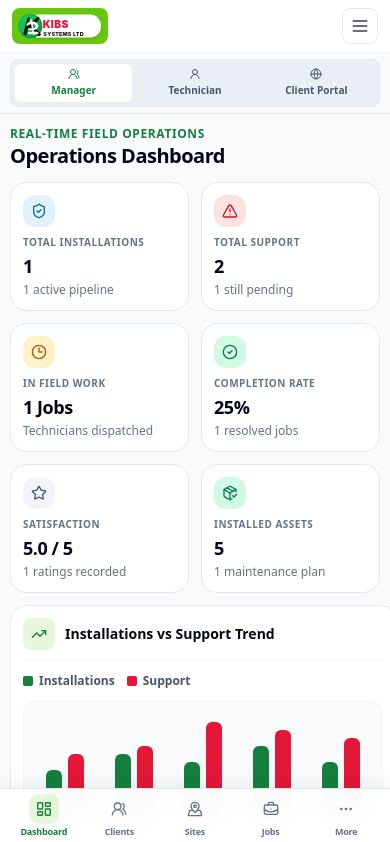
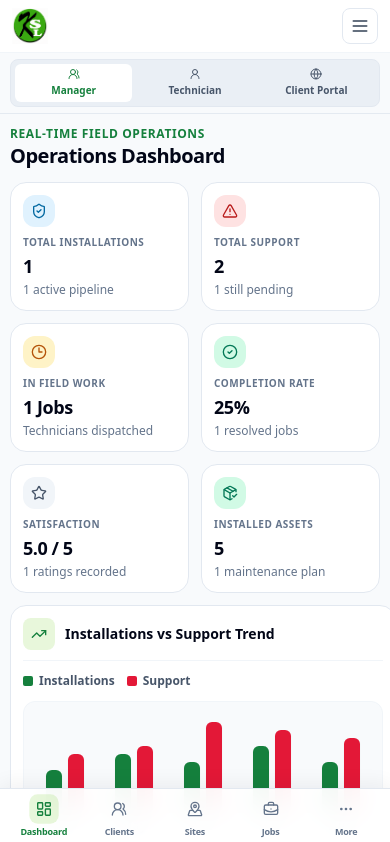
Before and after one commit to ladsontech/kips_connect, a React (Vite) app: page / in a window 390 px wide. Shown: the top 842 px of the page. Built offline with nearby package versions, Linux system fonts and the light colour scheme.

Commit message:
feat: implement service worker for PWA support and add responsive header component with asset branding

```diff
--- a/index.html
+++ b/index.html
@@ -9,7 +9,7 @@
       content="Kibs Systems field service platform for security installations and support."
     />
     <link rel="manifest" href="/manifest.webmanifest" />
-    <link rel="icon" type="image/svg+xml" href="/kibs-logo-mobile.svg" />
+    <link rel="icon" type="image/png" href="/kibs-logo-mobile.png" />
     <title>Kibs Connect</title>
   </head>
   <body>
--- a/public/sw.js
+++ b/public/sw.js
@@ -1,10 +1,10 @@
-const CACHE_NAME = 'kibs-connect-v3';
+const CACHE_NAME = 'kibs-connect-v4';
 const APP_SHELL = [
   '/',
   '/index.html',
   '/manifest.webmanifest',
-  '/kibs-logo-mobile.svg',
-  '/kibs-logo-desktop.svg',
+  '/kibs-logo-mobile.png',
+  '/kibs-logo-desktop.png',
 ];
 
 self.addEventListener('install', (event) => {
--- a/src/components/Header.tsx
+++ b/src/components/Header.tsx
@@ -34,14 +34,14 @@ export const Header: React.FC<HeaderProps> = ({
         <div className="flex items-center gap-3">
           <div className="relative">
             <img
-              src="/kibs-logo-mobile.svg"
+              src="/kibs-logo-mobile.png"
               alt="Kibs Systems Ltd"
-              className="h-9 w-auto max-w-[118px] object-contain sm:hidden"
+              className="h-9 w-auto max-w-[52px] object-contain sm:hidden"
             />
             <img
-              src="/kibs-logo-desktop.svg"
+              src="/kibs-logo-desktop.png"
               alt="Kibs Systems Ltd"
-              className="hidden h-12 w-auto max-w-[260px] object-contain sm:block lg:max-w-[310px]"
+              className="hidden h-14 w-auto max-w-[330px] object-contain sm:block lg:max-w-[390px]"
             />
           </div>
           <div className="hidden border-l border-slate-200 pl-3 sm:block">
```
Also changed, not shown: public/kibs-logo-desktop.png (added), public/kibs-logo-mobile.png (added), public/manifest.webmanifest.
